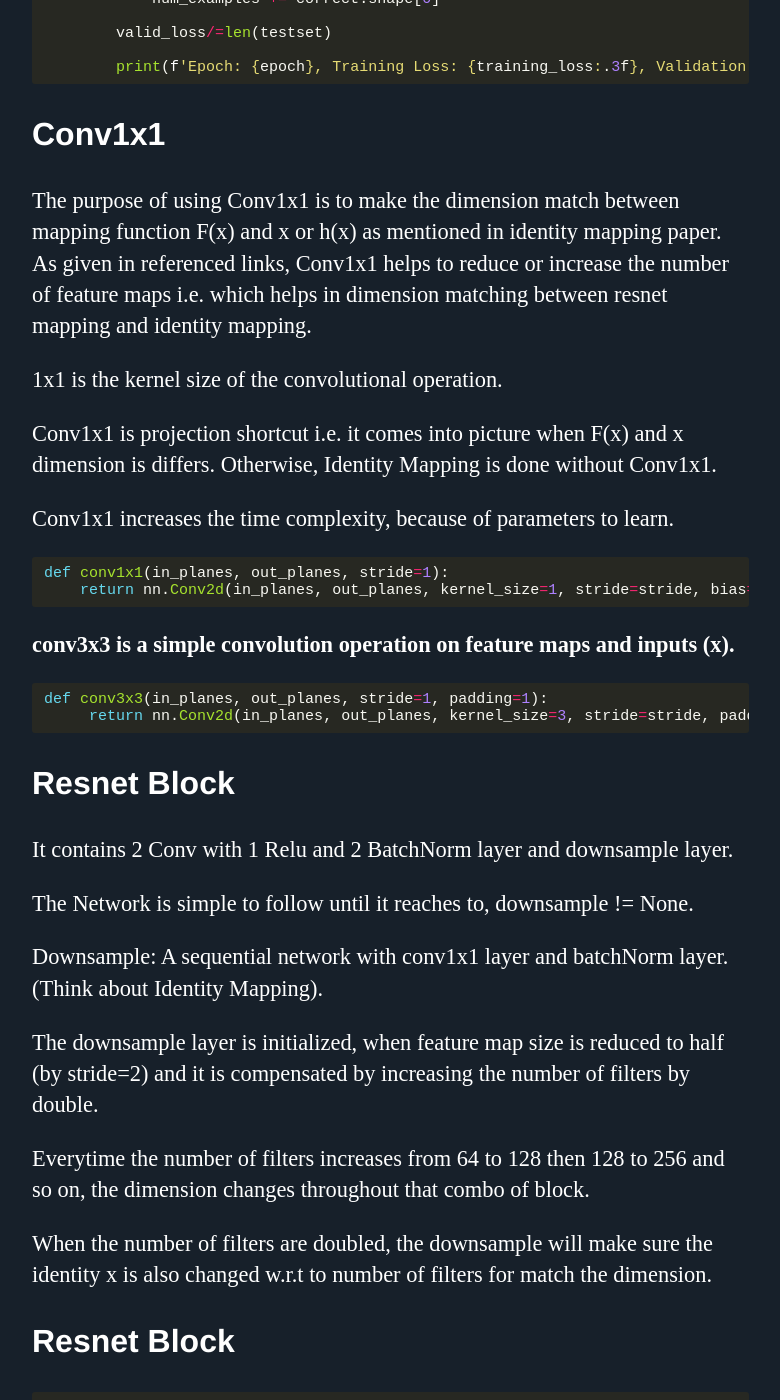
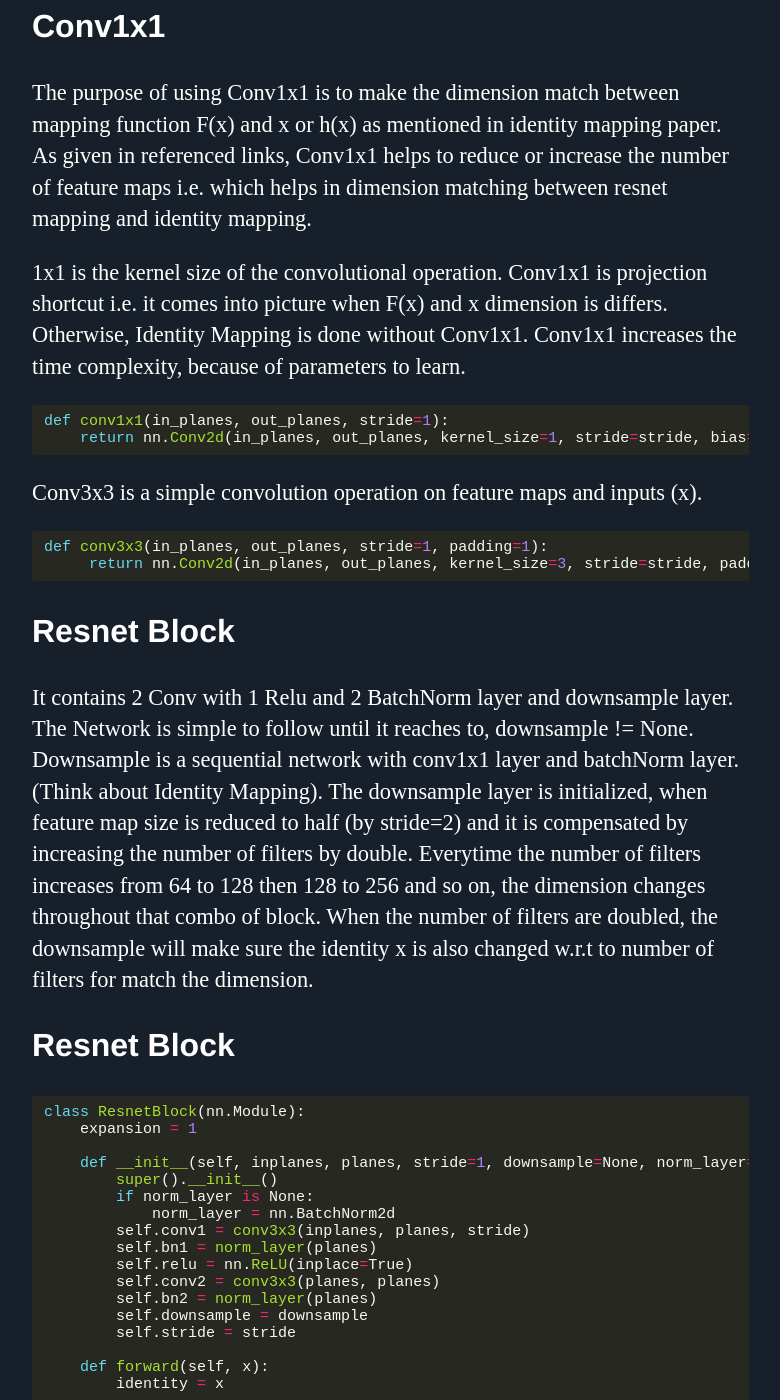
Before and after one commit to Mayurji/mayurji.github.io, a Jekyll site: the page built from _deep-learning/2020-11-08-Resnet.md, in a window 1280 px wide and 1400 px high, scrolled down 6881 px. Shown: the whole window, without its empty margins (160-940 px from the left). Built offline with Jekyll 4.4.1, drawn with Linux system fonts in a browser that asks for light colours; comment, search, counter and statistics services are not loaded; some of the changed text lies outside the part shown.

Commit message:
Update 2020-11-08-Resnet.md

````diff
--- a/_deep-learning/2020-11-08-Resnet.md
+++ b/_deep-learning/2020-11-08-Resnet.md
@@ -16,7 +16,7 @@ For building larger network, we add more layers to the architecture and its wide
 
 <center>
 <img src="{{site.url}}/assets/images/resnet/vgp.gif" style="zoom: 5%; background-color:#DCDCDC;" /><br>
-<p><b>Figure 1:</b> Vanishing Gradient Problem</p>
+<p>Figure 1: Vanishing Gradient Problem</p>
 </center>
 
 Next major issue with large neural networks is the **Degradation Problem.** It means as the number of layers increases the training accuracy starts saturating and then degrading. Consider a neural network with 3 layers (Shallow network) which works good with 80% accuracy and as i mentioned in first point that stacking layers learns better features, i stack up by appending 3 more layers which only acts as identity mapping i.e. f(x) = x, f is my identity function, now instead of retaining the same performance, the network starts degarding. One way to look at this is that the network finds it difficult to f(x)=x and it would work better with f(x)=0 i.e. shallow network. In simple terms, **Degradation problem can be referred as inability to resolve the optimization for large network.**
@@ -78,14 +71,14 @@ It is noteworthy that the gating and 1×1 convolutional shortcuts introduce more
 
 <center>
 <img src="{{site.url}}/assets/images/resnet/output_12_0.png" style="zoom: 5%; background-color:#DCDCDC;" /><br>
-<p><b>Figure 4:</b> Identity Mapping</p>
+<p>Figure 4: Identity Mapping</p>
 </center>
 
 ### **Results of Identity Mapping**
 
 <center>
 <img src="{{site.url}}/assets/images/resnet/output_14_0.png" style="zoom: 5%; background-color:#DCDCDC;" /><br>
-<p><b>Figure 5:</b> Result</p>
+<p>Figure 5: Result</p>
 </center>
 
 ### **Assumption about the Identity Mapping**
@@ -193,34 +186,20 @@ def train(model, optimizer, loss_fn, trainloader, testloader, n_epochs, device):
 
 The purpose of using Conv1x1 is to make the dimension match between mapping function F(x) and x or h(x) as mentioned in identity mapping paper. As given in referenced links, Conv1x1 helps to reduce or increase the number of feature maps i.e. which helps in dimension matching between resnet mapping and identity mapping.
 
-1x1 is the kernel size of the convolutional operation.
-
-Conv1x1 is projection shortcut i.e. it comes into picture when F(x) and x dimension is differs. Otherwise, Identity Mapping is done without Conv1x1.
-
-Conv1x1 increases the time complexity, because of parameters to learn.
+1x1 is the kernel size of the convolutional operation. Conv1x1 is projection shortcut i.e. it comes into picture when F(x) and x dimension is differs. Otherwise, Identity Mapping is done without Conv1x1. Conv1x1 increases the time complexity, because of parameters to learn.
 
 ```python
 def conv1x1(in_planes, out_planes, stride=1):
     return nn.Conv2d(in_planes, out_planes, kernel_size=1, stride=stride, bias=False)
 ```
-**conv3x3 is a simple convolution operation on feature maps and inputs (x).**
+Conv3x3 is a simple convolution operation on feature maps and inputs (x).
 
 ```python
 def conv3x3(in_planes, out_planes, stride=1, padding=1):
      return nn.Conv2d(in_planes, out_planes, kernel_size=3, stride=stride, padding=padding)
 ```
 ### Resnet Block
-It contains 2 Conv with 1 Relu and 2 BatchNorm layer and downsample layer.
-
-The Network is simple to follow until it reaches to, downsample != None.
-
-Downsample: A sequential network with conv1x1 layer and batchNorm layer.(Think about Identity Mapping).
-
-The downsample layer is initialized, when feature map size is reduced to half (by stride=2) and it is compensated by increasing the number of filters by double.
-
-Everytime the number of filters increases from 64 to 128 then 128 to 256 and so on, the dimension changes throughout that combo of block.
-
-When the number of filters are doubled, the downsample will make sure the identity x is also changed w.r.t to number of filters for match the dimension.
+It contains 2 Conv with 1 Relu and 2 BatchNorm layer and downsample layer. The Network is simple to follow until it reaches to, downsample != None. Downsample is a sequential network with conv1x1 layer and batchNorm layer.(Think about Identity Mapping). The downsample layer is initialized, when feature map size is reduced to half (by stride=2) and it is compensated by increasing the number of filters by double. Everytime the number of filters increases from 64 to 128 then 128 to 256 and so on, the dimension changes throughout that combo of block. When the number of filters are doubled, the downsample will make sure the identity x is also changed w.r.t to number of filters for match the dimension.
 
 ### Resnet Block
 
@@ -261,28 +240,20 @@ class ResnetBlock(nn.Module):
 
 ### **Explaining One Resnet Block**
 
-**Below Image is a sequential module with resnet block.**
-
-**It is the layer 2 of the resnet network.**
-
-**In Layer 2, Resnet block's input channel(feature map) is 64 and output channel is 128.**
-
-**Since Output channel is changed to 128 we need to change our identity mapping to meet the dimension of this output channel.**
-
-**After Residual Mapping is done as mentioned in paper F(x), we bring in conv1x1 through downsample layer.**
+Below Image is a sequential module with resnet block. It is the layer 2 of the resnet network. In Layer 2, Resnet block's input channel(feature map) is 64 and output channel is 128. Since Output channel is changed to 128 we need to change our identity mapping to meet the dimension of this output channel. After Residual Mapping is done as mentioned in paper F(x), we bring in conv1x1 through downsample layer.
 
 **The downsample layer takes in input channel 64 but outputs channel 128 such that addition can takes as mentioned above **out+= Identity**.
 
 <center>
 <img src="{{site.url}}/assets/images/resnet/output_27_0.png" style="zoom: 5%; background-color:#DCDCDC;" /><br>
-<p><b>Figure 6:</b> Downsample</p>
+<p>Figure 6: Downsample</p>
 </center>
 
-### **RESNET34 Architecture**
+### **ResNet34 Architecture**
 
 <center>
 <img src="{{site.url}}/assets/images/resnet/output_29_0.png" style="zoom: 5%; background-color:#DCDCDC;" /><br>
-<p><b>Figure 7:</b> Resnet Architecture</p>
+<p>Figure 7: Resnet Architecture</p>
 </center>
 
 ### Resnet Model Implementation
@@ -352,7 +323,7 @@ class ResNet(nn.Module):
     def forward(self, x):
         return self._forward_impl(x)
 ```
-**Downsample with Conv1x1 for projection shortcut, when dimension are changed.**
+Downsample with Conv1x1 for projection shortcut, when dimension are changed.
 
 ### Resnet Layers
 
````
Also changed, not shown: other parts of _deep-learning/2020-11-08-Resnet.md (+6 -13 lines).
